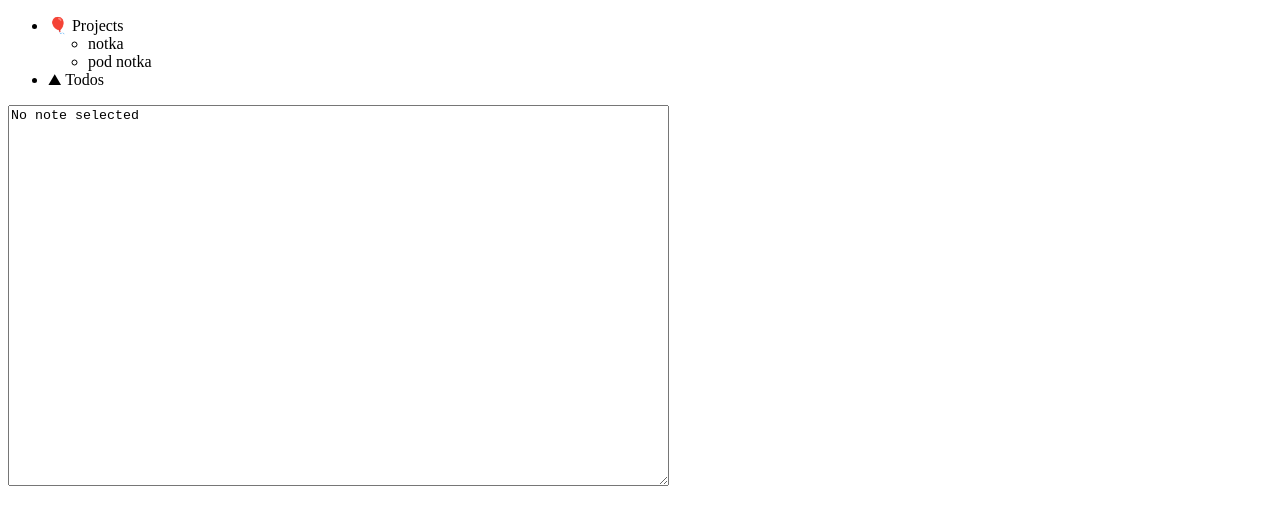
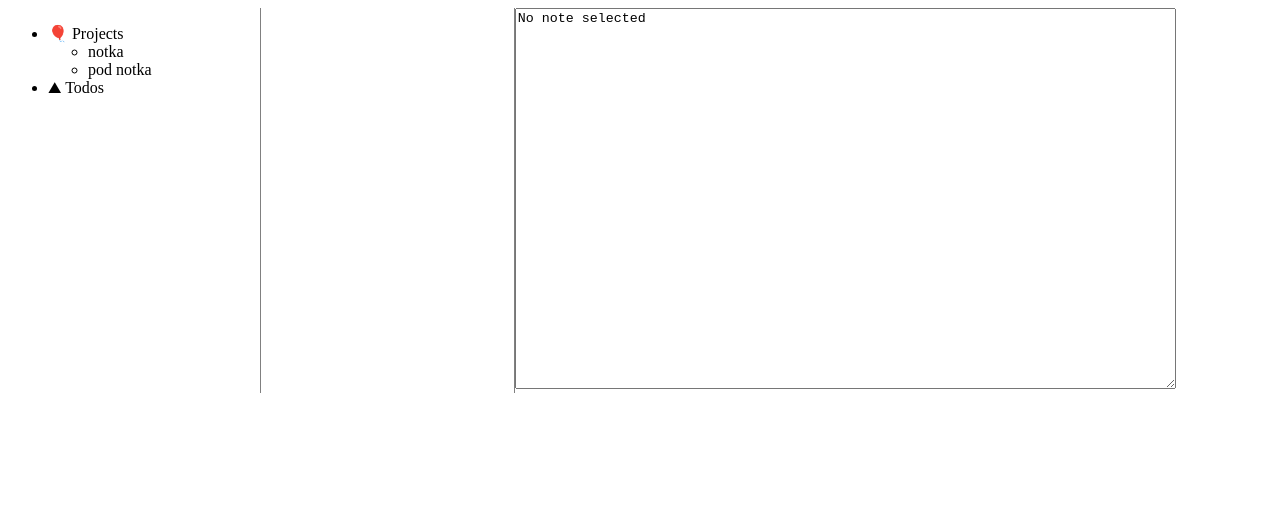
Before and after one commit to Deseteral/notka, a React app: page / in a window 1280 px wide. Shown: the top 520 px of the page. Built offline with nearby package versions, Linux system fonts and the light colour scheme.

Commit message:
Styled components with columns

```diff
--- a/package.json
+++ b/package.json
@@ -45,8 +45,10 @@
     "webpack-dev-server": "3.2.1"
   },
   "dependencies": {
+    "@types/styled-components": "4.1.12",
     "react": "16.8.4",
     "react-dom": "16.8.4",
-    "shortid": "2.2.14"
+    "shortid": "2.2.14",
+    "styled-components": "4.1.3"
   }
 }
--- a/src/components/Dashboard.tsx
+++ b/src/components/Dashboard.tsx
@@ -1,4 +1,5 @@
 import * as React from 'react';
+import styled from 'styled-components';
 import { RepositoryData, NoteID, Note } from '../domain';
 import DirectoryTree from './DirectoryTree';
 import NoteList from './NoteList';
@@ -7,6 +8,21 @@ import NoteEditor from './NoteEditor';
 interface DashboardProps {
   repoData: RepositoryData;
 }
+
+const DashboardContainer = styled.div`
+  display: flex;
+  flex-direction: row;
+  width: 100%;
+`;
+
+const Column = styled.div<{ width: number }>`
+  flex: ${props => props.width};
+  border-right: 1px solid grey;
+
+  &:last-of-type {
+    border-right: none;
+  }
+`;
 
 function Dashboard({ repoData } : DashboardProps) : JSX.Element {
   const [selectedDir, setSelectedDir] = React.useState('root');
@@ -17,17 +33,23 @@ function Dashboard({ repoData } : DashboardProps) : JSX.Element {
     : null;
 
   return (
-    <div>
+    <DashboardContainer>
+      <Column width={1}>
         <DirectoryTree
           directories={repoData.directories}
           onDirectoryClick={id => setSelectedDir(id)}
         />
+      </Column>
+      <Column width={1}>
         <NoteList
           notes={repoData.notes.filter(note => note.parent === selectedDir)}
           onNoteClick={id => setSelectedNote(id)}
         />
+      </Column>
+      <Column width={3}>
         <NoteEditor content={selectedNoteContent} />
-    </div>
+      </Column>
+    </DashboardContainer>
   );
 }
 
```
Also changed, not shown: 1 other file (tests, documents, lock files or other folders). Lines whose indentation alone changed are shown as unchanged.
